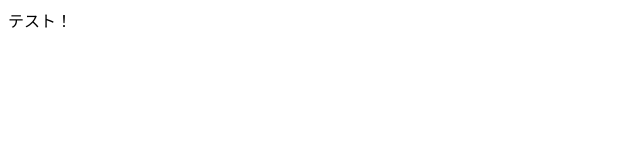
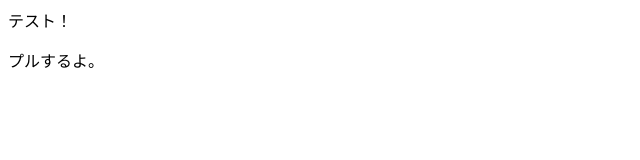
Before and after one commit to ito862/git-test2, a plain HTML site: page index.html in a window 1280 px wide. Shown: the full height of the page, 0-640 px from the left. Drawn offline with Linux system fonts and the light colour scheme.

Commit message:
Update index.html

```diff
--- a/index.html
+++ b/index.html
@@ -1 +1,2 @@
 <p>テスト！</p>
+<p>プルするよ。</p>
```
